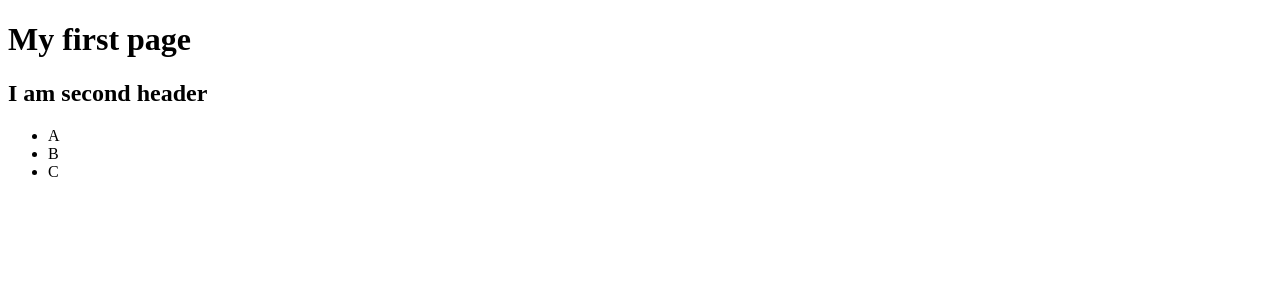
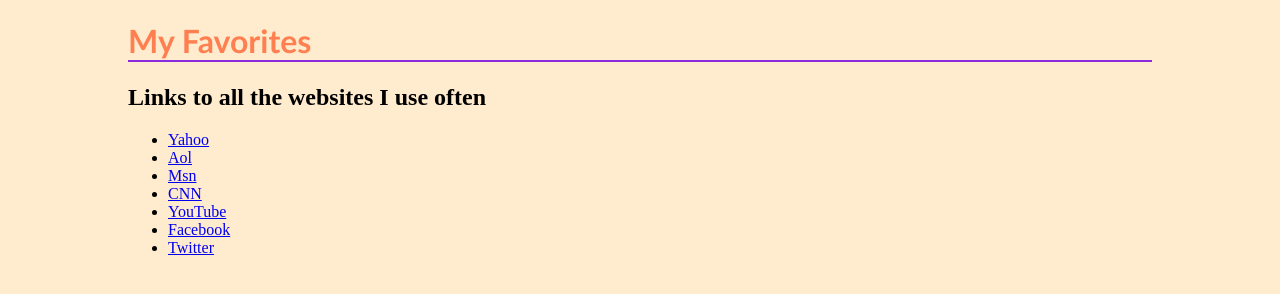
Before and after one commit to RupaGit/RupaGit.github.io, a plain HTML site: page index.html in a window 1280 px wide. Drawn offline with Linux system fonts and the light colour scheme.

Commit message:
3rd time is the charm

```diff
--- a/index.html
+++ b/index.html
@@ -2,15 +2,20 @@
 
 <html>
     <head>
-        <title> Rupa first webpage</title>
+        <title> Hello!!! Welcome to my first page </title>
+        <link rel="stylesheet" type="text/css" href="style.css">
     </head>
     <body>
-        <h1>My first page</h1>
-        <h2> I am second header</h2>
+        <h1>My Favorites</h1>
+        <h2> Links to all the websites I use often</h2>
         <ul>
-            <li> A </li>
-            <li> B </li>
-            <li> C </li>
+            <li><a href="https://www.yahoo.com" target="_blank">Yahoo</a></li>
+            <li><a href="https://www.aol.com" target="_blank"> Aol </a> </li>
+            <li><a href="https://www.msn.com" target="_blank"> Msn </a> </li>
+            <li><a href="https://www.cnn.com" target="_blank"> CNN </a></li>
+            <li><a href="https://www.youtube.com" target="_blank"> YouTube</a> </li>
+            <li><a href="https://www.facebook.com" target="_blank"> Facebook </a></li>
+            <li> <a href="https://www.twitter.com" target="_blank"> Twitter </a></li>
         </ul>
     </body>
 </html>
```
